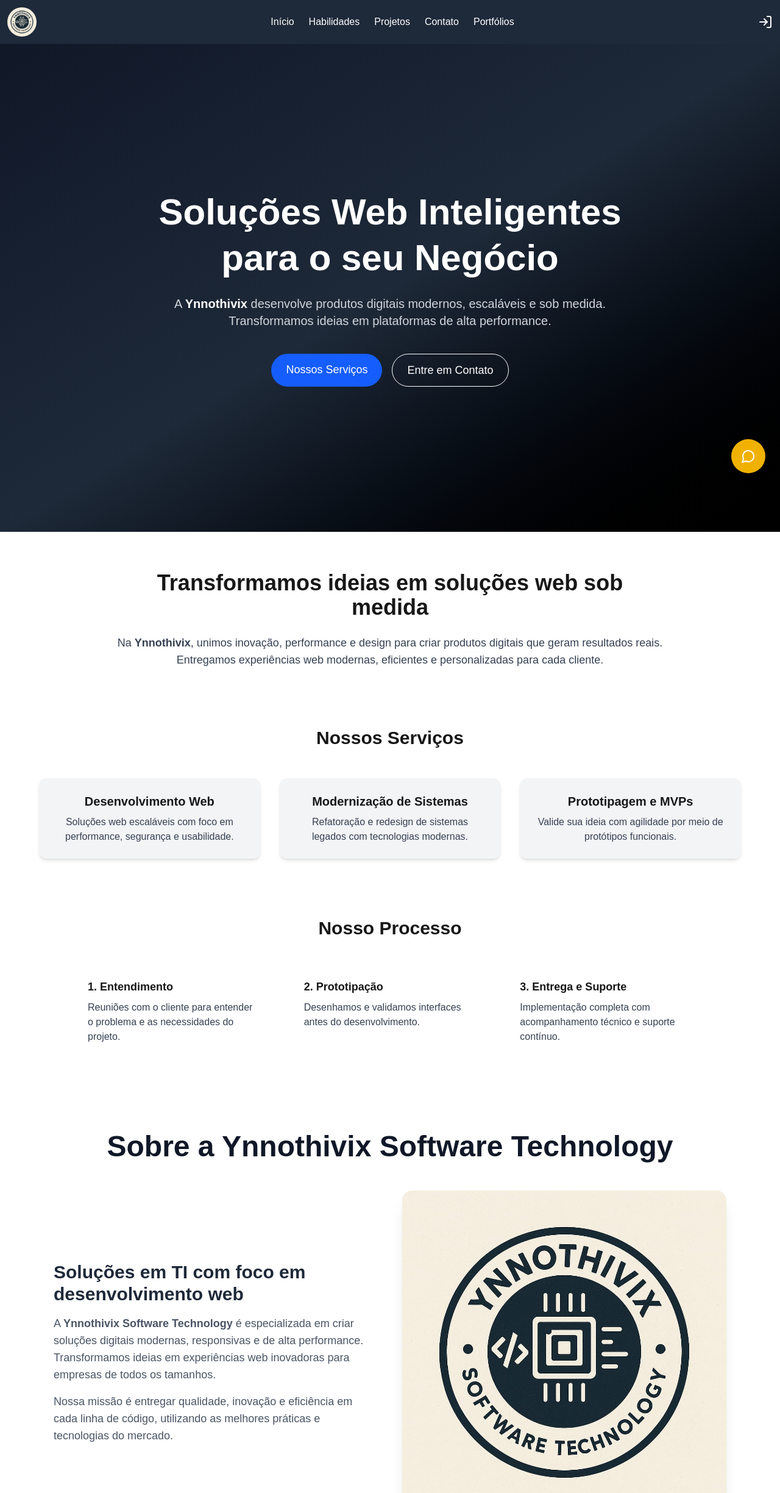
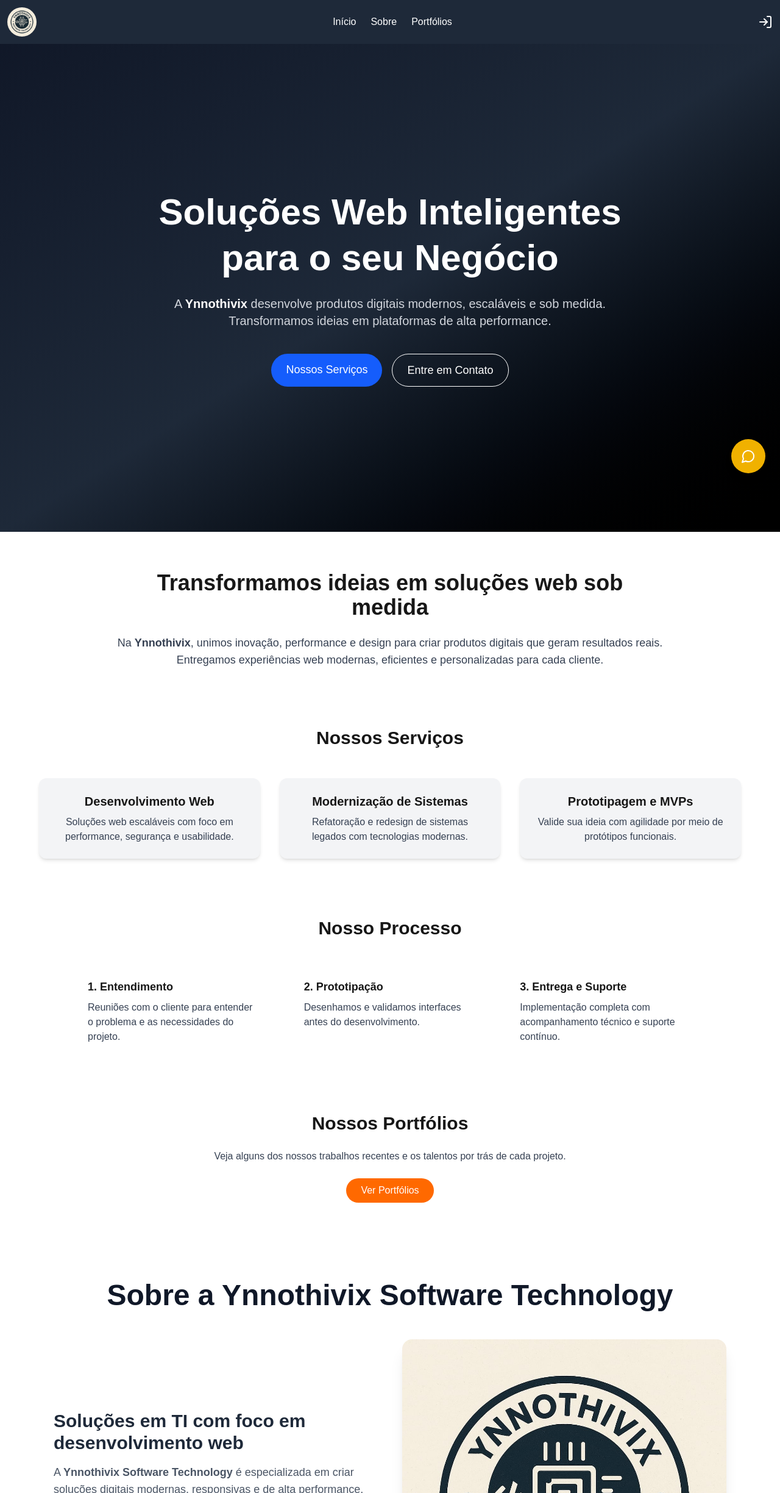
Before and after one commit to Psds13/our_website, a Next.js app: page / in a window 1280 px wide. Shown: the top 2448 px of the page at 61% size. Built offline with nearby package versions, Linux system fonts and the light colour scheme.

Commit message:
Arquivos atualizados

```diff
--- a/src/app/components/About.tsx
+++ b/src/app/components/About.tsx
@@ -2,7 +2,7 @@
 
 export default function About() {
   return (
-      <section className="py-16 px-6 max-w-6xl mx-auto">
+    <section id="about" className="py-16 px-6 max-w-6xl mx-auto">
       <h1 className="text-5xl font-extrabold text-center mb-12 text-gray-900">
         Sobre a Ynnothivix Software Technology
       </h1>
@@ -27,7 +27,7 @@
         {/* Imagem */}
         <div className="flex-1">
           <img
-              src="/ynnothivix.jpg" // Troque isso para o caminho da imagem da sua empresa
+            src="/ynnothivix.jpg"
             alt="Imagem institucional da Ynnothivix"
             className="w-full h-auto rounded-2xl shadow-xl object-cover"
           />
--- a/src/app/components/Header.tsx
+++ b/src/app/components/Header.tsx
@@ -18,11 +18,16 @@
 
         {/* Navegação principal */}
         <nav className="hidden md:flex gap-6 items-center">
-          <Link href="#hero" className="hover:text-gray-300">Início</Link>
-          <Link href="#skills" className="hover:text-gray-300">Habilidades</Link>
-          <Link href="#projects" className="hover:text-gray-300">Projetos</Link>
-          <Link href="#contact" className="hover:text-gray-300">Contato</Link>
-          <Link href="/portfolios" className="hover:text-gray-300">Portfólios</Link>
+          <Link href="/#hero" className="hover:text-gray-300">
+            Início
+          </Link>
+          <Link href="/#about" className="hover:text-gray-300">
+            Sobre
+          </Link>
+          {/* Link para rolar até a seção de cards na página /portfolios */}
+          <Link href="/portfolios#cards" className="hover:text-gray-300">
+            Portfólios
+          </Link>
         </nav>
 
         {/* Ícone de login */}
@@ -30,7 +35,7 @@
           <LogIn className="w-6 h-6" />
         </Link>
 
-        {/* Menu mobile (não funcional aqui, só placeholder) */}
+        {/* Menu mobile (a ser implementado) */}
         <button
           className="block md:hidden text-white focus:outline-none ml-4"
           aria-label="Abrir menu"
--- a/src/app/components/Hero.tsx
+++ b/src/app/components/Hero.tsx
@@ -22,7 +22,7 @@
             Nossos Serviços
           </a>
           <a
-              href="#contato"
+            href="#contact"
             className="border border-white px-6 py-3 rounded-full text-lg hover:bg-white hover:text-gray-900 transition"
           >
             Entre em Contato
--- a/src/app/components/HomeContent.tsx
+++ b/src/app/components/HomeContent.tsx
@@ -2,8 +2,8 @@
   return (
     <main className="px-6 md:px-10 py-16 space-y-24">
 
-        {/* Proposta de Valor */}
-        <section className="max-w-4xl mx-auto text-center">
+      {/* Hero / Proposta de Valor */}
+      <section id="hero" className="max-w-4xl mx-auto text-center">
         <h2 className="text-3xl md:text-4xl font-bold mb-6">Transformamos ideias em soluções web sob medida</h2>
         <p className="text-lg text-gray-700">
           Na <strong>Ynnothivix</strong>, unimos inovação, performance e design para criar produtos digitais que geram resultados reais.
@@ -62,6 +62,22 @@
           ))}
         </div>
       </section>
+
+      {/* Portfólios */}
+      <section id="portfolios" className="max-w-6xl mx-auto text-center">
+  <h2 className="text-2xl md:text-3xl font-bold mb-6">Nossos Portfólios</h2>
+  <p className="text-gray-700 mb-6">Veja alguns dos nossos trabalhos recentes e os talentos por trás de cada projeto.</p>
+
+  <div className="flex justify-center">
+    <a
+      href="/portfolios"
+      className="inline-block bg-orange-500 text-white px-6 py-2 rounded-full hover:bg-orange-600 transition font-medium"
+    >
+      Ver Portfólios
+    </a>
+  </div>
+</section>
+
     </main>
   );
 };
--- a/src/app/portifolios/page.tsx
+++ b/src/app/portfolios/page.tsx
@@ -1,5 +1,3 @@
-// app/portfolios/page.tsx
-
 "use client";
 
 interface Collaborator {
@@ -37,7 +35,7 @@
 
 export default function PortfoliosPage() {
   return (
-    <section className="bg-white py-12">
+    <section id="cards" className="bg-white py-12">
       <div className="container mx-auto px-4">
         <h1 className="text-4xl font-bold text-center mb-10 text-gray-900">
           Portfólios dos Colaboradores
```
Also changed, not shown: public/eusinho.jpg (added). Lines whose indentation alone changed are shown as unchanged.
